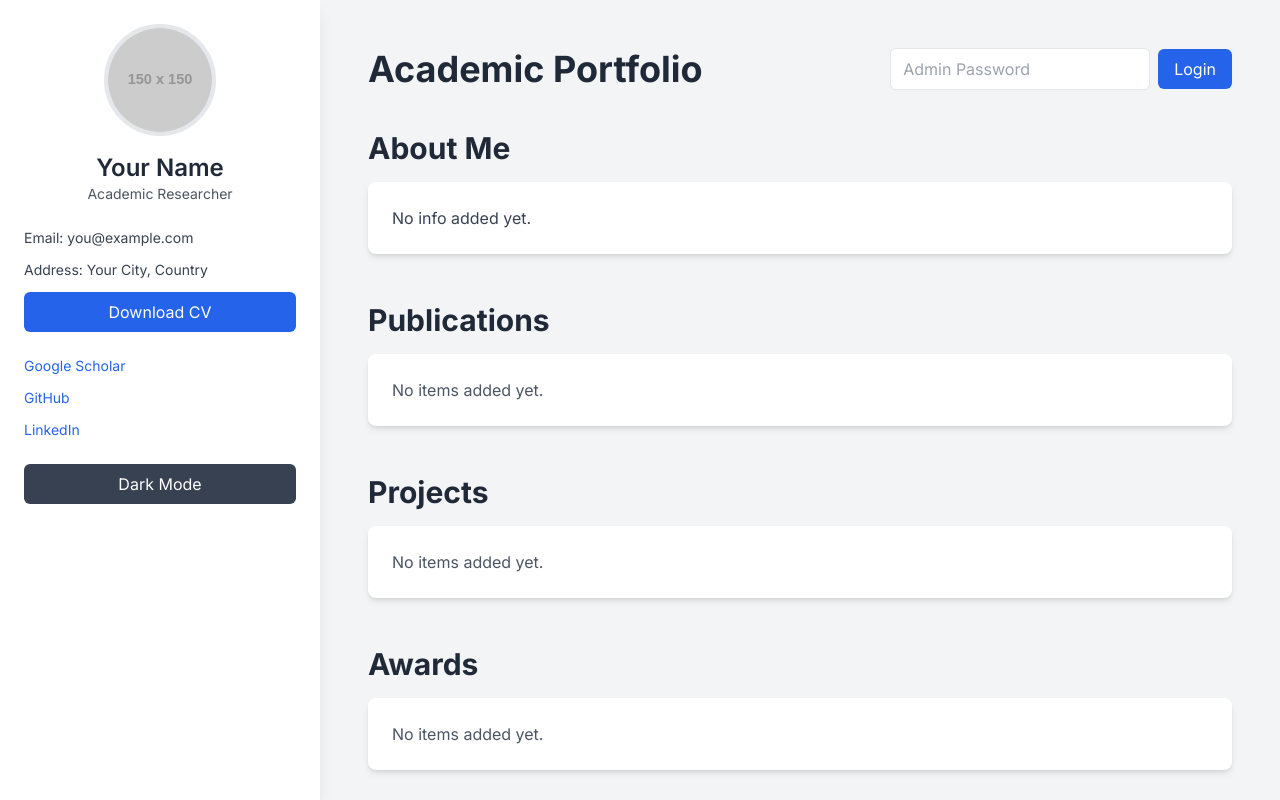
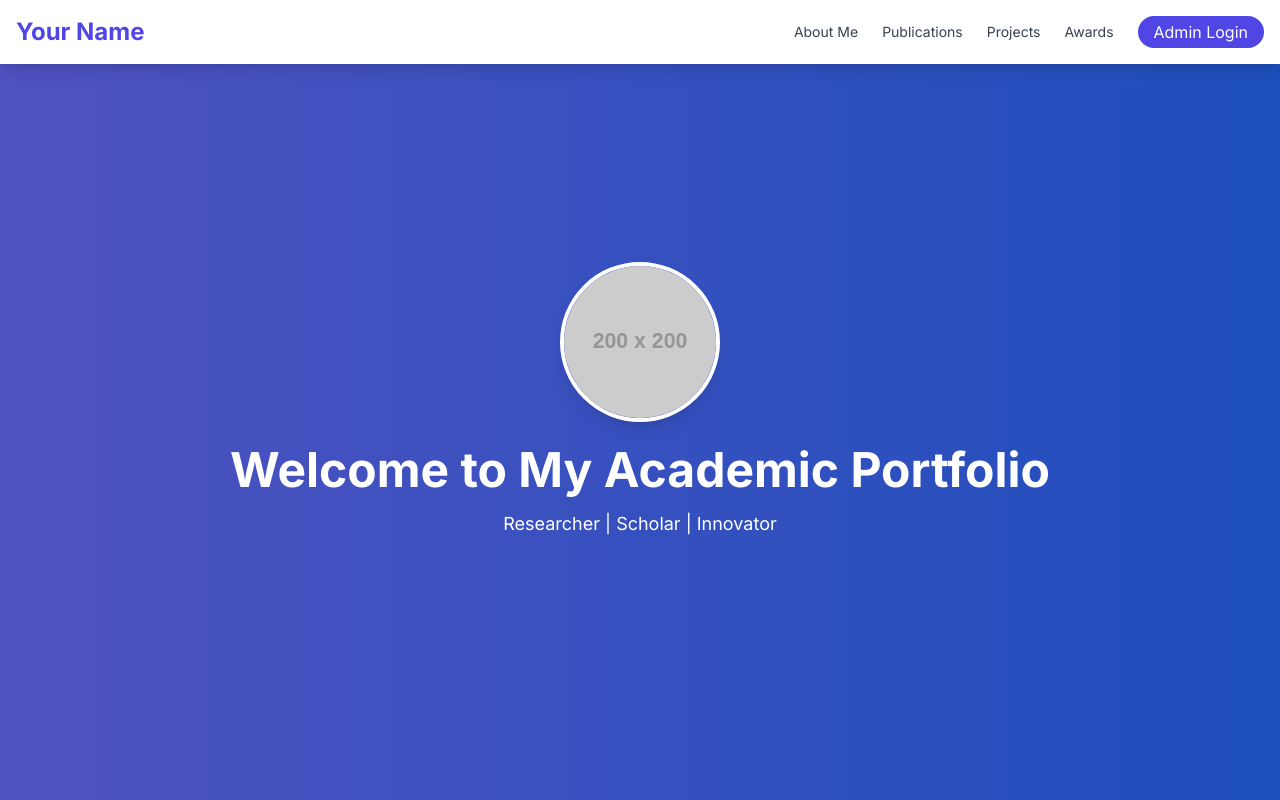
Before and after one commit to 0mehedihasan/Academic-Portfolio, a React (Vite) app: page / in a window 1280 px wide. Shown: the top 800 px of the page. Built offline with nearby package versions, Linux system fonts and the light colour scheme.

Commit message:
Update App.jsx

```diff
--- a/src/App.jsx
+++ b/src/App.jsx
@@ -11,6 +11,7 @@ function App() {
   });
   const [theme, setTheme] = useState('light');
   const [isAdmin, setIsAdmin] = useState(false);
+  const [showLogin, setShowLogin] = useState(false);
   const [loginInput, setLoginInput] = useState('');
 
   useEffect(() => {
@@ -27,52 +28,146 @@ function App() {
   }, [data, theme]);
 
   const handleLogin = () => {
-    if (loginInput === 'admin123') { // Simple hardcoded password
+    if (loginInput === 'admin123') {
       setIsAdmin(true);
+      setShowLogin(false);
     } else {
       alert('Incorrect password');
     }
     setLoginInput('');
   };
 
-  const handleLogout = () => setIsAdmin(false);
+  const handleLogout = () => {
+    setIsAdmin(false);
+    setShowLogin(false);
+  };
+
+  const sections = ['About Me', 'Publications', 'Projects', 'Awards'];
 
   return (
-    <div className="flex flex-col min-h-screen bg-gray-100 dark:bg-gray-900 md:flex-row">
+    <div className="min-h-screen bg-gray-50 dark:bg-gray-900">
+      {/* Header */}
+      <header className="fixed top-0 left-0 right-0 z-20 flex items-center justify-between p-4 bg-white shadow-lg dark:bg-gray-800">
+        <h1 className="text-2xl font-bold text-indigo-600 dark:text-indigo-400">Your Name</h1>
+        <nav className="flex items-center space-x-6">
+          {sections.map(section => (
+            <a
+              key={section}
+              href={`#${section.toLowerCase().replace(' ', '-')}`}
+              className="text-sm font-medium text-gray-700 dark:text-gray-200 hover:text-indigo-600 dark:hover:text-indigo-400"
+            >
+              {section}
+            </a>
+          ))}
+          {isAdmin ? (
+            <button
+              onClick={handleLogout}
+              className="px-4 py-1 text-white bg-red-600 rounded-full hover:bg-red-700"
+            >
+              Logout
+            </button>
+          ) : (
+            <button
+              onClick={() => setShowLogin(true)}
+              className="px-4 py-1 text-white bg-indigo-600 rounded-full hover:bg-indigo-700"
+            >
+              Admin Login
+            </button>
+          )}
+        </nav>
+      </header>
+
+      {/* Hero Section */}
+      <section className="relative flex items-center justify-center h-screen bg-gradient-to-r from-indigo-500 to-blue-600 text-white">
+        <div className="absolute inset-0 bg-black opacity-20"></div>
+        <div className="relative z-10 text-center">
+          <img
+            src="https://via.placeholder.com/200"
+            alt="Profile"
+            className="w-40 h-40 mx-auto mb-6 rounded-full border-4 border-white shadow-lg"
+          />
+          <h1 className="text-5xl font-bold">Welcome to My Academic Portfolio</h1>
+          <p className="mt-4 text-lg max-w-2xl mx-auto">
+            Researcher | Scholar | Innovator
+          </p>
+        </div>
+      </section>
+
+      {/* Main Content */}
+      <div className="flex pt-16">
         <Sidebar theme={theme} setTheme={setTheme} data={data} />
         <main className="flex-1 p-6 md:p-12">
-        <header className="flex items-center justify-between mb-10">
-          <h1 className="text-4xl font-bold text-gray-800 dark:text-white">Academic Portfolio</h1>
-          {!isAdmin ? (
-            <div className="flex items-center space-x-2">
+          <Section
+            id="about-me"
+            title="About Me"
+            type="text"
+            content={data.about}
+            setData={setData}
+            isAdmin={isAdmin}
+          />
+          <Section
+            id="publications"
+            title="Publications"
+            type="list"
+            items={data.publications}
+            setData={setData}
+            isAdmin={isAdmin}
+          />
+          <Section
+            id="projects"
+            title="Projects"
+            type="list"
+            items={data.projects}
+            setData={setData}
+            isAdmin={isAdmin}
+          />
+          <Section
+            id="awards"
+            title="Awards"
+            type="list"
+            items={data.awards}
+            setData={setData}
+            isAdmin={isAdmin}
+          />
+        </main>
+      </div>
+
+      {/* Footer */}
+      <footer className="p-6 text-center bg-white dark:bg-gray-800 border-t dark:border-gray-700">
+        <p className="text-sm text-gray-600 dark:text-gray-300">
+          &copy; {new Date().getFullYear()} Your Name. All rights reserved.
+        </p>
+      </footer>
+
+      {/* Login Modal */}
+      {showLogin && (
+        <div className="fixed inset-0 z-30 flex items-center justify-center bg-black bg-opacity-50">
+          <div className="p-6 bg-white rounded-lg shadow-lg dark:bg-gray-800">
+            <h3 className="mb-4 text-lg font-semibold text-gray-800 dark:text-white">Admin Login</h3>
             <input
               type="password"
               value={loginInput}
               onChange={e => setLoginInput(e.target.value)}
-                placeholder="Admin Password"
-                className="px-3 py-2 border rounded-md dark:bg-gray-700 dark:text-white"
+              placeholder="Enter password"
+              className="w-full p-3 mb-4 border rounded dark:bg-gray-700 dark:text-white"
             />
+            <div className="flex space-x-3">
               <button
                 onClick={handleLogin}
-                className="px-4 py-2 text-white bg-blue-600 rounded-md hover:bg-blue-700"
+                className="px-4 py-2 text-white bg-indigo-600 rounded hover:bg-indigo-700"
               >
                 Login
               </button>
+              <button
+                onClick={() => setShowLogin(false)}
+                className="px-4 py-2 text-gray-700 bg-gray-200 rounded hover:bg-gray-300 dark:bg-gray-600 dark:text-white"
+              >
+                Cancel
+              </button>
             </div>
-          ) : (
-            <button
-              onClick={handleLogout}
-              className="px-4 py-2 text-white bg-red-600 rounded-md hover:bg-red-700"
-            >
-              Logout
-            </button>
+          </div>
+        </div>
       )}
-        </header>
-        <Section title="About Me" type="text" content={data.about} setData={setData} isAdmin={isAdmin} />
-        <Section title="Publications" type="list" items={data.publications} setData={setData} isAdmin={isAdmin} />
-        <Section title="Projects" type="list" items={data.projects} setData={setData} isAdmin={isAdmin} />
-        <Section title="Awards" type="list" items={data.awards} setData={setData} isAdmin={isAdmin} />
-      </main>
     </div>
   );
 }
```
Lines whose indentation alone changed are shown as unchanged.
